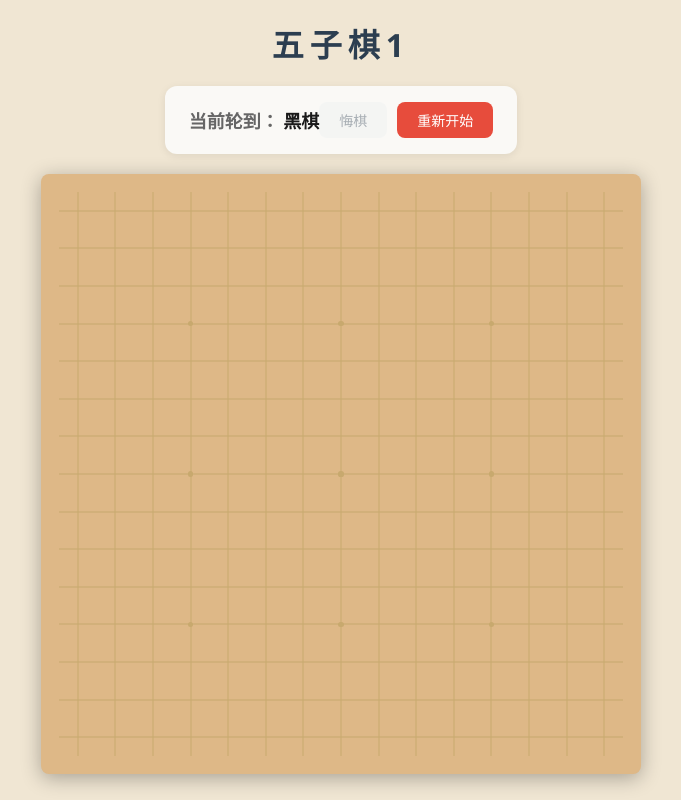
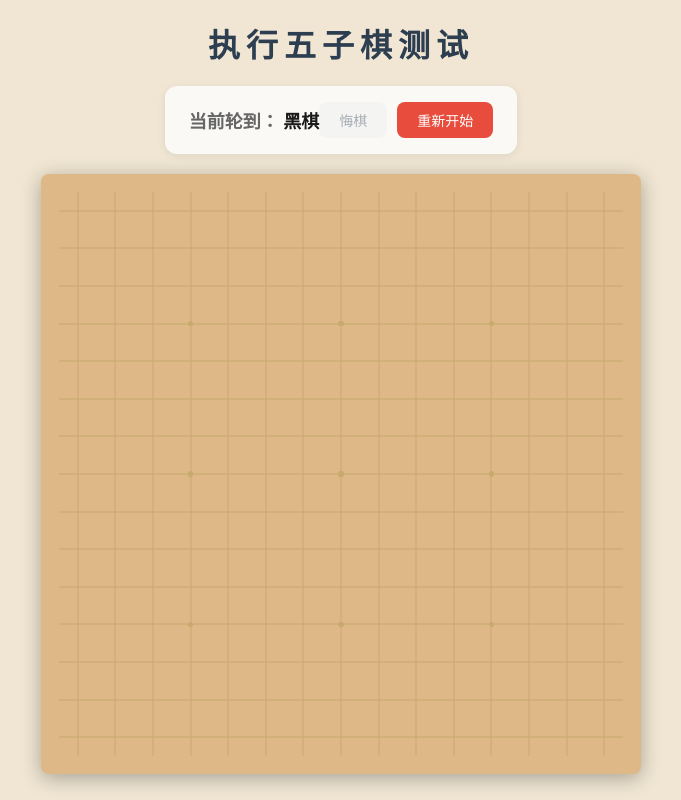
Before and after one commit to yunzhi1012/CI-CD-Test, a Vue app: page / in a window 1280 px wide. Shown: the whole page, without its empty margins (299-980 px from the left). Built offline with nearby package versions, Linux system fonts and the light colour scheme.

Commit message:
feat: demo test

```diff
--- a/src/App.vue
+++ b/src/App.vue
@@ -1,7 +1,7 @@
 <template>
   <div class="app">
     <h1 class="app__title">
-      五子棋1
+      执行五子棋测试
     </h1>
     <GameStatus
       :current-player="currentPlayer"
```
